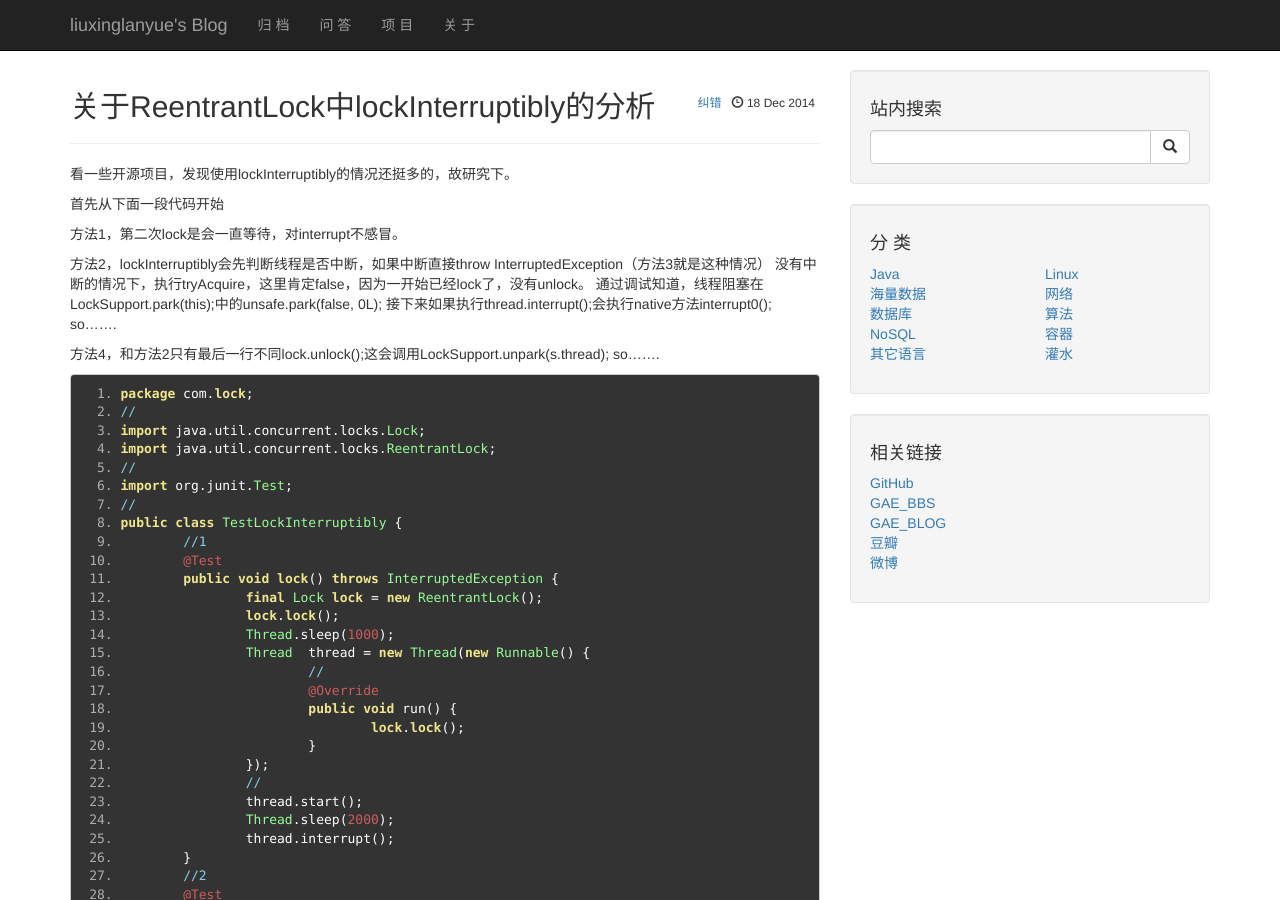
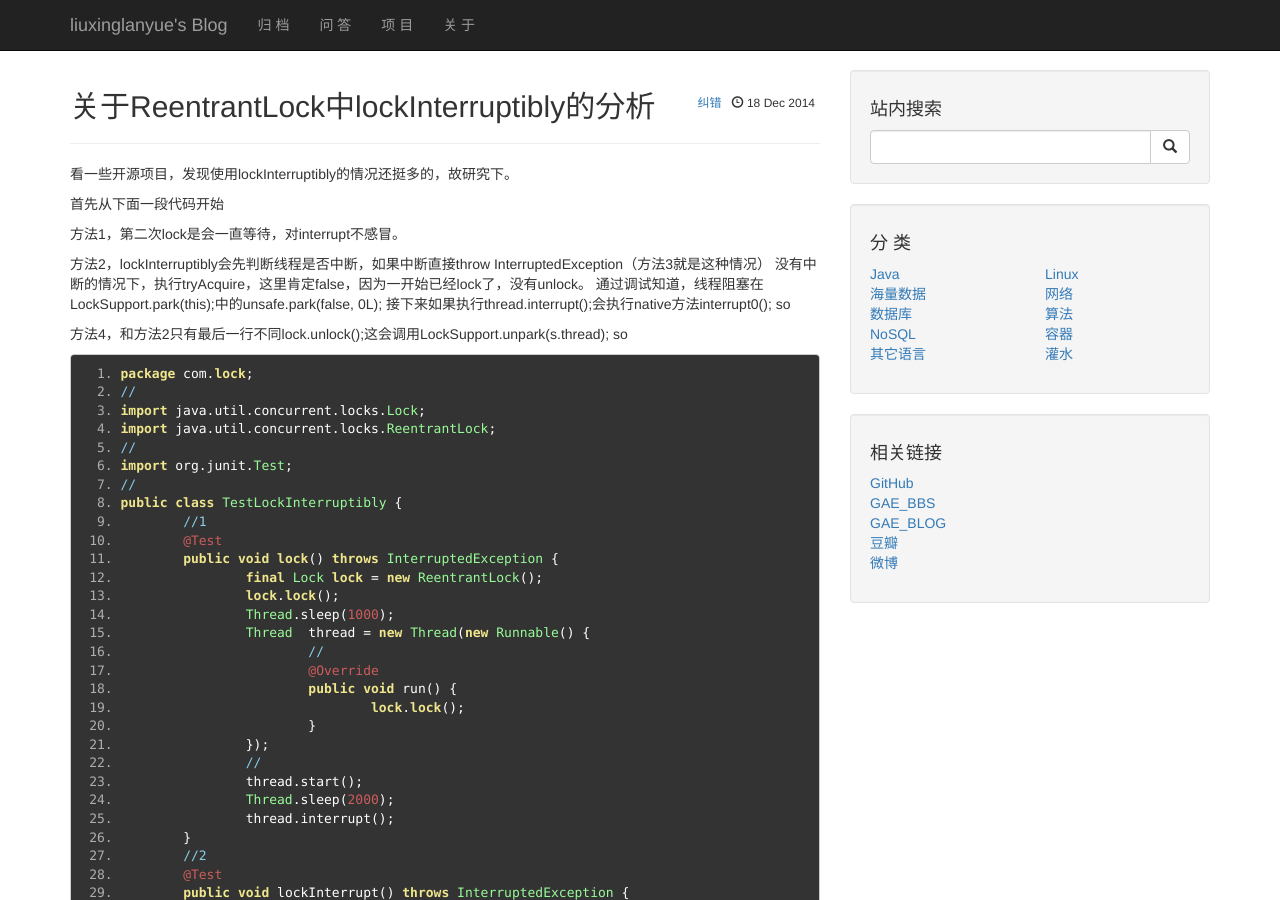
Before and after one commit to liuxinglanyue/blog, a Jekyll site: the page built from _posts/2014-12-18-ReentrantLock-lockInterruptibly.markdown, in a window 1280 px wide and 900 px high. Built offline with Jekyll 4.4.1, drawn with Linux system fonts in a browser that asks for light colours; nearby versions of some CDN libraries; Markdown is read by kramdown in place of the engine named in the settings; comment, search, counter and statistics services are not loaded.

```diff
--- a/_posts/2014-12-18-ReentrantLock-lockInterruptibly.markdown
+++ b/_posts/2014-12-18-ReentrantLock-lockInterruptibly.markdown
@@ -13,9 +13,9 @@ tags: [lock,ReentrantLock,Interrupted]
 方法2，lockInterruptibly会先判断线程是否中断，如果中断直接throw InterruptedException（方法3就是这种情况）
 没有中断的情况下，执行tryAcquire，这里肯定false，因为一开始已经lock了，没有unlock。
 通过调试知道，线程阻塞在LockSupport.park(this);中的unsafe.park(false, 0L);
-接下来如果执行thread.interrupt();会执行native方法interrupt0(); so.......
+接下来如果执行thread.interrupt();会执行native方法interrupt0(); so
 
-方法4，和方法2只有最后一行不同lock.unlock();这会调用LockSupport.unpark(s.thread); so.......
+方法4，和方法2只有最后一行不同lock.unlock();这会调用LockSupport.unpark(s.thread); so
 
 <pre class="prettyPrint">
 package com.lock;
```
